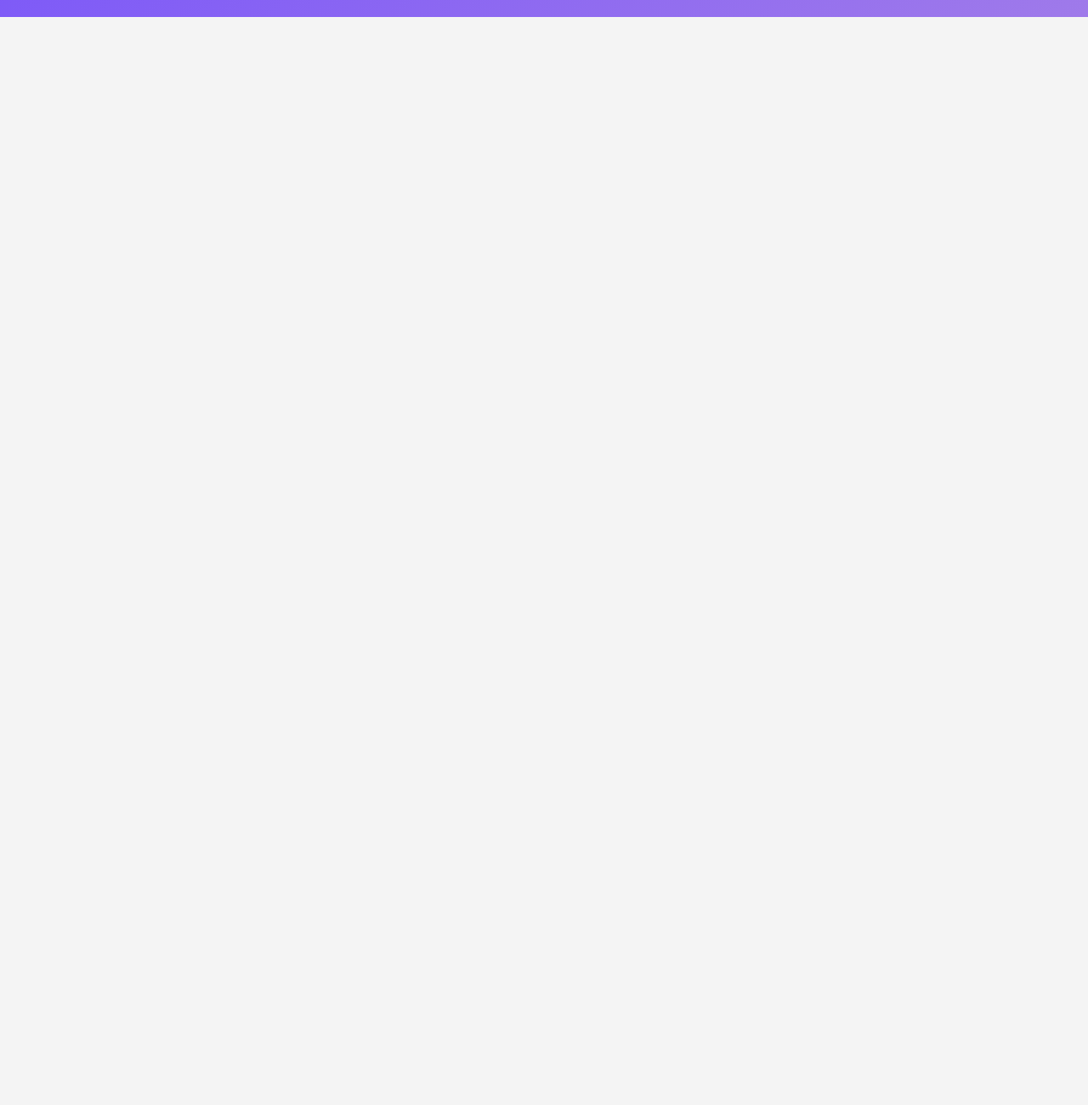
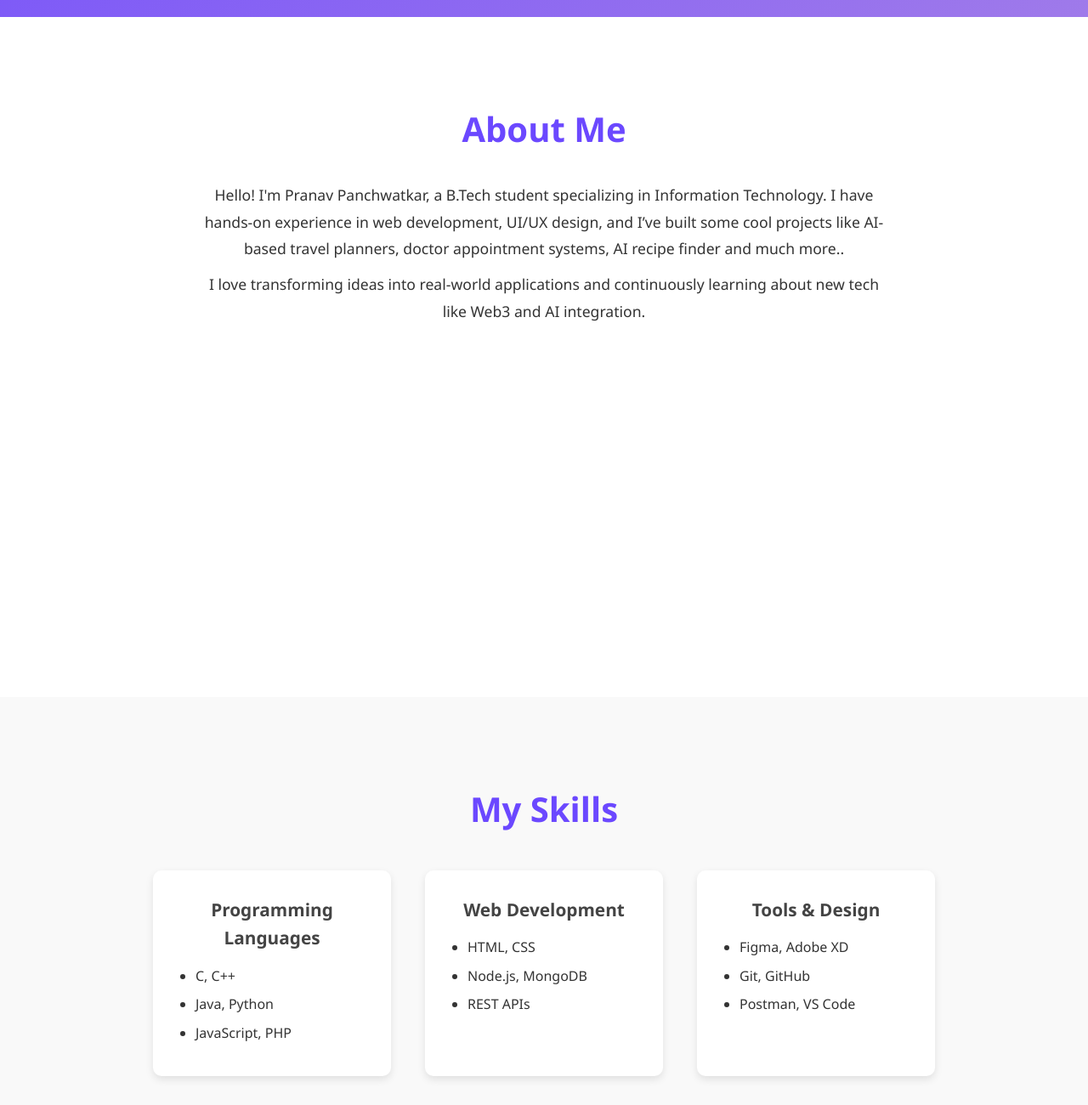
Before and after one commit to rexwritecodes/PRODIGY_WD_04, a plain HTML site: page index.html in a window 1280 px wide. Shown: the part 780-2080 px from the top of the page at 85% size. Before the commit the page ends 800 px from the top, so only its background shows below. Drawn offline with Linux system fonts and the light colour scheme.

Commit message:
done some improvement and added some cards

```diff
--- a/index.html
+++ b/index.html
@@ -10,7 +10,7 @@
   <!-- Navigation -->
   <header class="header">
     <div class="container">
-      <div class="logo">MyPortfolio</div>
+      <div class="logo">My Portfolio</div>
       <nav class="main-nav">
         <ul class="nav-links">
           <li><a href="#home" class="active">Home</a></li>
@@ -29,5 +29,48 @@
       <a href="#projects" class="btn">View My Work</a>
     </div>
   </section>
+  <section id="about" class="about">
+    <div class="container">
+      <h2>About Me</h2>
+      <p>
+        Hello! I'm Pranav Panchwatkar, a B.Tech student specializing in Information Technology.
+        I have hands-on experience in web development, UI/UX design, and I’ve built some cool projects like AI-based travel planners, doctor appointment systems, AI recipe finder and much more..
+      </p>
+      <p>
+        I love transforming ideas into real-world applications and continuously learning about new tech like Web3 and AI integration.
+      </p>
+    </div>
+  </section>
+  <section id="skills" class="skills">
+    <div class="container">
+      <h2>My Skills</h2>
+      <div class="skills-list">
+        <div class="skill-group">
+          <h3>Programming Languages</h3>
+          <ul>
+            <li>C, C++</li>
+            <li>Java, Python</li>
+            <li>JavaScript, PHP</li>
+          </ul>
+        </div>
+        <div class="skill-group">
+          <h3>Web Development</h3>
+          <ul>
+            <li>HTML, CSS</li>
+            <li>Node.js, MongoDB</li>
+            <li>REST APIs</li>
+          </ul>
+        </div>
+        <div class="skill-group">
+          <h3>Tools & Design</h3>
+          <ul>
+            <li>Figma, Adobe XD</li>
+            <li>Git, GitHub</li>
+            <li>Postman, VS Code</li>
+          </ul>
+        </div>
+      </div>
+    </div>
+  </section>
 </body>
 </html>
--- a/style.css
+++ b/style.css
@@ -1,53 +1,46 @@
-/* Base Reset */
 * {
   margin: 0;
   padding: 0;
   box-sizing: border-box;
 }
-
+html{
+  scroll-behavior: smooth;
+}
 body {
-  font-family: 'Segoe UI', Tahoma, Geneva, Verdana, sans-serif;
+  font-family: "Segoe UI", Tahoma, Geneva, Verdana, sans-serif;
   line-height: 1.6;
   background-color: #f4f4f4;
   color: #333;
 }
-
-/* Container for layout consistency */
 .container {
   width: 90%;
   max-width: 1200px;
   margin: 0 auto;
 }
-
-/* Header Styles */
 .header {
   background-color: white;
-  box-shadow: 0 2px 5px rgba(0,0,0,0.1);
+  box-shadow: 0 2px 5px rgba(0, 0, 0, 0.1);
   position: fixed;
   top: 0;
   width: 100%;
   z-index: 1000;
 }
-
 .header .container {
   display: flex;
   justify-content: space-between;
   align-items: center;
   height: 70px;
 }
-
 .logo {
   font-size: 24px;
   font-weight: bold;
   color: #6b48ff;
 }
-
 .main-nav .nav-links {
   list-style: none;
   display: flex;
   gap: 20px;
 }
-
 .main-nav .nav-links a {
   text-decoration: none;
   color: #333;
@@ -55,13 +48,10 @@ body {
   padding: 10px;
   transition: color 0.3s ease;
 }
-
 .main-nav .nav-links a:hover,
 .main-nav .nav-links a.active {
   color: #6b48ff;
 }
-
-/* Hero Section */
 .hero {
   height: 100vh;
   background: linear-gradient(135deg, #6b48ff, #9f7aea);
@@ -91,9 +81,80 @@ body {
   border-radius: 25px;
   font-weight: bold;
   text-decoration: none;
-  transition: background 0.3s ease, color 0.3s ease;
+  transition: background-color 0.3s ease, color 0.3s ease;
 }
 
 .btn:hover {
   background-color: #eee;
 }
+
+.about {
+  background-color: #fff;
+  padding: 100px 0;
+  color: #333;
+  text-align: center;
+  min-height: 100dvh;
+}
+
+.about h2 {
+  font-size: 2.5rem;
+  color: #6b48ff;
+  margin-bottom: 30px;
+}
+
+.about p {
+  font-size: 1.1rem;
+  max-width: 800px;
+  margin: 10px auto;
+  line-height: 1.8;
+}
+.skills {
+  background-color: #f9f9f9;
+  padding: 100px 0;
+  text-align: center;
+  color: #333;
+  min-height: 100dvh;
+}
+
+.skills h2 {
+  font-size: 2.5rem;
+  color: #6b48ff;
+  margin-bottom: 40px;
+}
+
+.skills-list {
+  display: flex;
+  flex-wrap: wrap;
+  justify-content: center;
+  gap: 40px;
+}
+
+.skill-group {
+  background-color: white;
+  padding: 30px;
+  border-radius: 10px;
+  width: 280px;
+  box-shadow: 0 4px 10px rgba(0, 0, 0, 0.1);
+  transition: transform 0.3s ease;
+}
+
+.skill-group:hover {
+  transform: translateY(-5px);
+}
+
+.skill-group h3 {
+  color: #444;
+  margin-bottom: 15px;
+  font-size: 1.3rem;
+}
+
+.skill-group ul {
+  list-style-type:disc;
+  padding-left: 20px;
+  text-align: left;
+}
+
+.skill-group li {
+  margin-bottom: 8px;
+  font-size: 1rem;
+}
```
